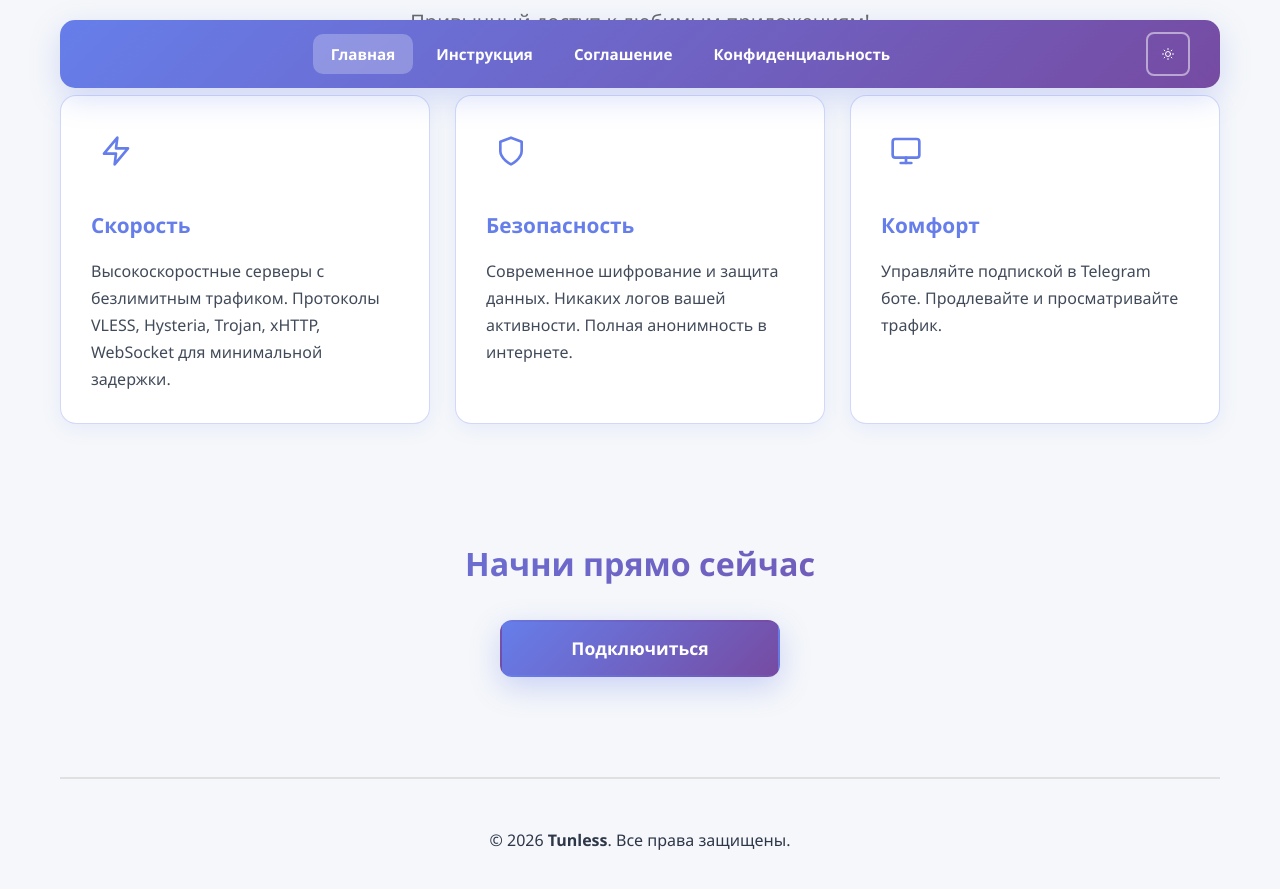
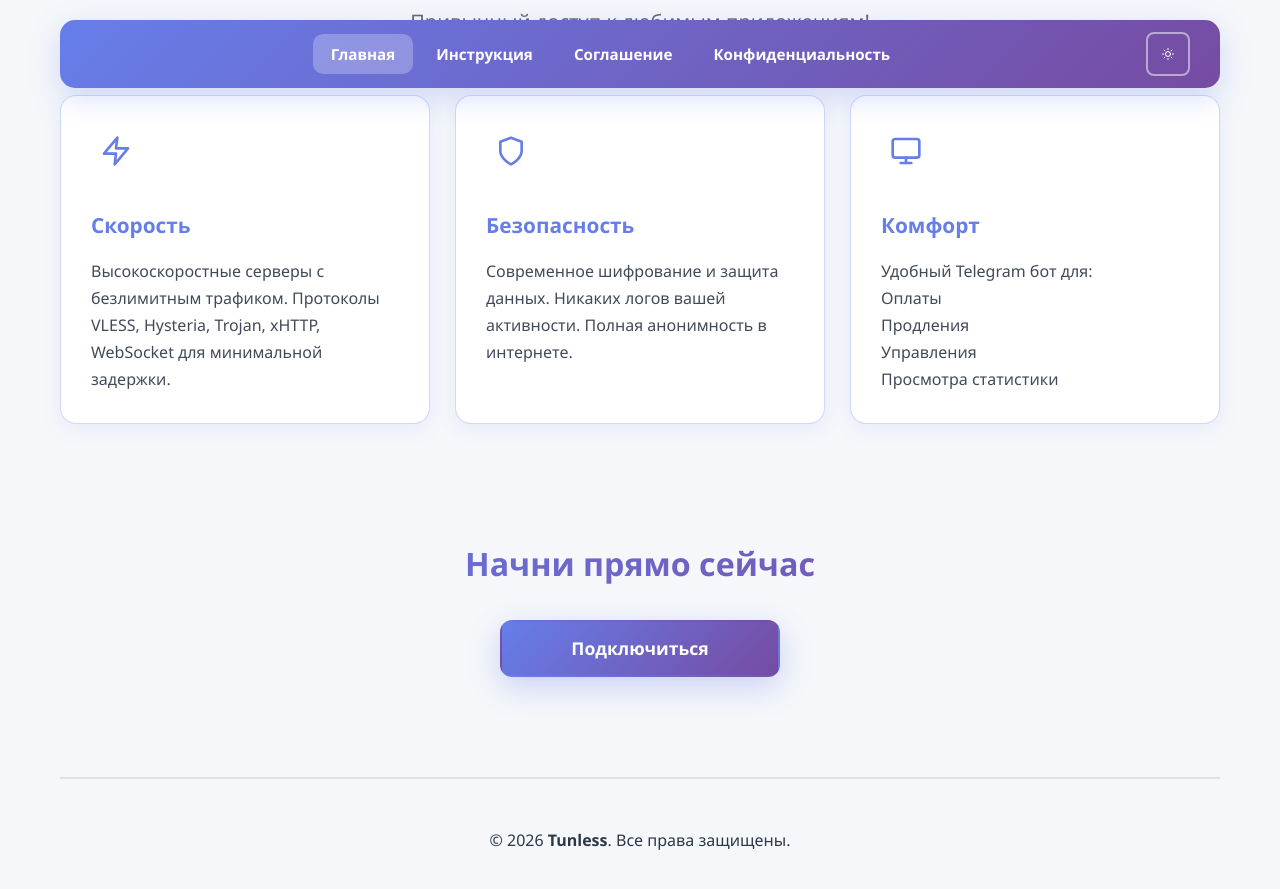
Before and after one commit to Michael-K-cloud/Tunless_Modern, a Jekyll site: the page built from index.md, in a window 1280 px wide and 900 px high, scrolled down 485 px. Shown: the top 889 px of the window. Built offline with Jekyll 4.4.1, drawn with Linux system fonts in a browser that asks for light colours.

Commit message:
Update index.md

```diff
--- a/index.md
+++ b/index.md
@@ -237,7 +237,11 @@ body.dark-mode .feature-icon svg {
             </svg>
         </div>
         <h3>Комфорт</h3>
-        <p>Управляйте подпиской в Telegram боте. Продлевайте и просматривайте трафик.</p>
+        <p>Удобный Telegram бот для:</p>
+        <p>Оплаты</p>
+        <p> Продления</p>
+        <p>Управления</p>
+        <p>Просмотра статистики</p>
     </div>
 </div>
 
```
